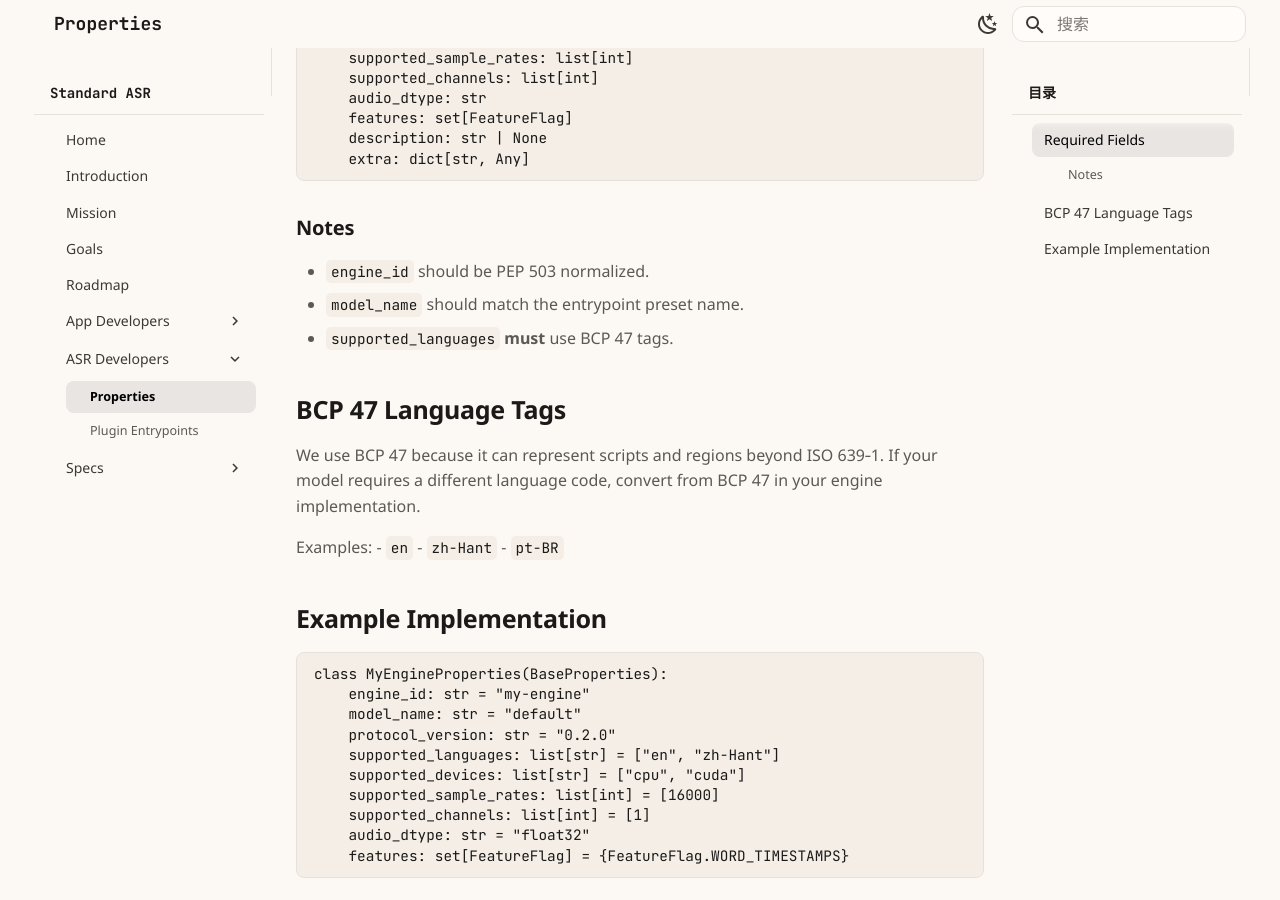
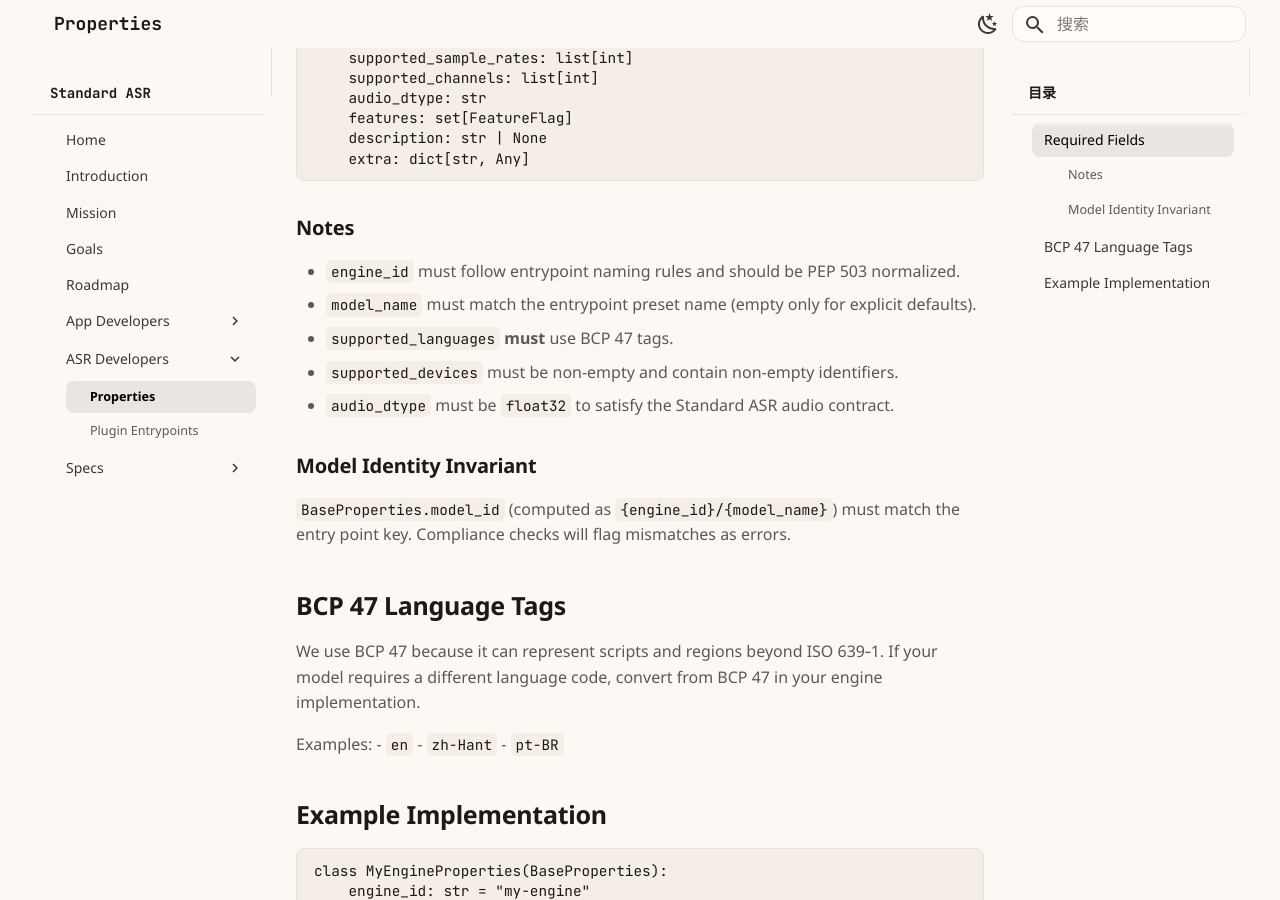
Before and after one commit to standard-voice/standard_asr, an MkDocs documentation site: the page built from docs/for_asr_dev/properties.md, in a window 1280 px wide and 900 px high, scrolled down 407 px. Built offline with MkDocs 1.6.1 and Material for MkDocs 9.7.7, drawn with Linux system fonts in a browser that asks for light colours; plug-ins that fetch from the network failed and are left out.

Commit message:
docs: update protocol and properties guidance

````diff
--- a/docs/for_asr_dev/properties.md
+++ b/docs/for_asr_dev/properties.md
@@ -22,9 +22,16 @@ class BaseProperties(BaseModel):
 ```
 
 ### Notes
-- `engine_id` should be PEP 503 normalized.
-- `model_name` should match the entrypoint preset name.
+- `engine_id` must follow entrypoint naming rules and should be PEP 503 normalized.
+- `model_name` must match the entrypoint preset name (empty only for explicit defaults).
 - `supported_languages` **must** use BCP 47 tags.
+- `supported_devices` must be non-empty and contain non-empty identifiers.
+- `audio_dtype` must be `float32` to satisfy the Standard ASR audio contract.
+
+### Model Identity Invariant
+
+`BaseProperties.model_id` (computed as `{engine_id}/{model_name}`) must match
+the entry point key. Compliance checks will flag mismatches as errors.
 
 ## BCP 47 Language Tags
 
````
Also changed, not shown: docs/for_asr_dev/plugin_entrypoints.md (+5 -0 lines), docs/spec/cli.md (+6 -1 lines), docs/spec/properties.md (+6 -2 lines), docs/spec/protocol.md (+2 -1 lines).
